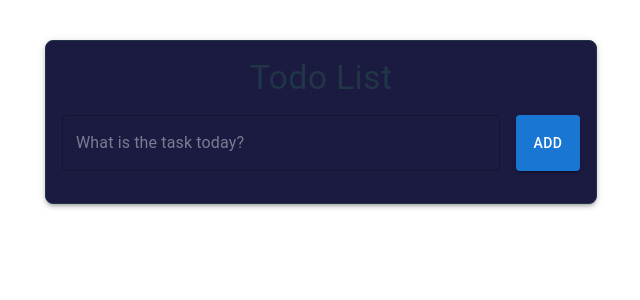
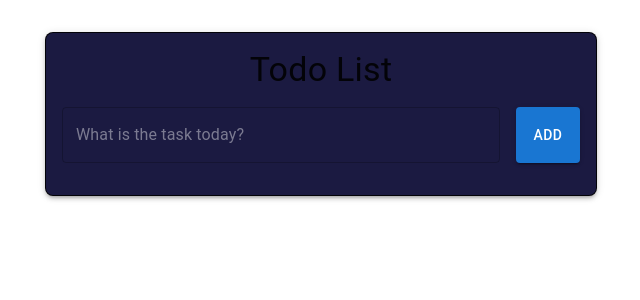
Before and after one commit to MouzamSadiq/omcare-todo-list-app, a React (Vite) app: page / in a window 1280 px wide. Shown: the top 300 px of the page, without its empty margins (319-959 px from the left). Built offline with nearby package versions, Linux system fonts and the light colour scheme.

Commit message:
refactor: Update main.tsx to use ThemeContextProvider for improved code organization and readability

```diff
--- a/src/main.tsx
+++ b/src/main.tsx
@@ -2,9 +2,12 @@ import { StrictMode } from "react";
 import { createRoot } from "react-dom/client";
 import App from "./App.tsx";
 import "./index.css";
+import { ThemeContextProvider } from "./theme/ThemeContextProvider.tsx";
 
 createRoot(document.getElementById("root")!).render(
   <StrictMode>
-    <App />
+    <ThemeContextProvider>
+      <App />
+    </ThemeContextProvider>
   </StrictMode>
 );
```
